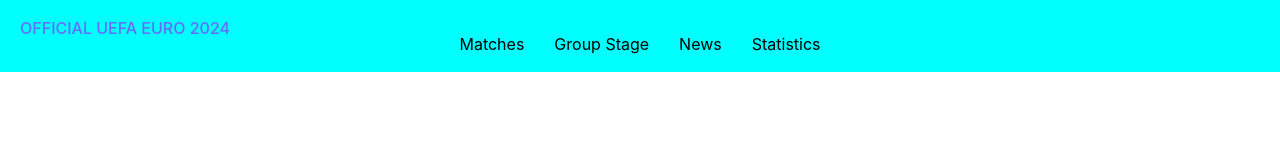
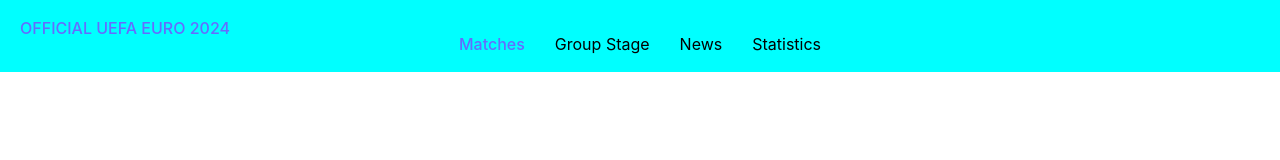
Before and after one commit to Stefan-Tasev/Sirma-Academy-May2024-JavaScript-Group-1, a React (Vite) app in the folder final-exam/: page / in a window 1280 px wide. Shown: the top 160 px of the page. Built offline with nearby package versions, Linux system fonts and the light colour scheme.

Commit message:
instal and import react-router

```diff
--- a/final-exam/package.json
+++ b/final-exam/package.json
@@ -11,7 +11,8 @@
   },
   "dependencies": {
     "react": "^18.3.1",
-    "react-dom": "^18.3.1"
+    "react-dom": "^18.3.1",
+    "react-router-dom": "^6.26.1"
   },
   "devDependencies": {
     "@eslint/js": "^9.9.0",
--- a/final-exam/src/Header.jsx
+++ b/final-exam/src/Header.jsx
@@ -9,7 +9,7 @@
                 </div>
                 <div>
                     <ul>
-                        <li>Matches</li>
+                        <li><a href="http://">Matches</a></li>
                         <li>Group Stage</li>
                         <li>News</li>
                         <li>Statistics</li>
--- a/final-exam/src/main.jsx
+++ b/final-exam/src/main.jsx
@@ -1,10 +1,17 @@
 import { StrictMode } from 'react'
 import { createRoot } from 'react-dom/client'
+
+import { BrowserRouter } from 'react-router-dom';
+
 import App from "./App.jsx"
 import "./index.css"
 
 createRoot(document.getElementById('root')).render(
   <StrictMode>
-    <App />
+
+    <BrowserRouter>
+      <App />
+    </BrowserRouter>
+
   </StrictMode>,
 )
```
Also changed, not shown: 1 other file (tests, documents, lock files or other folders).
